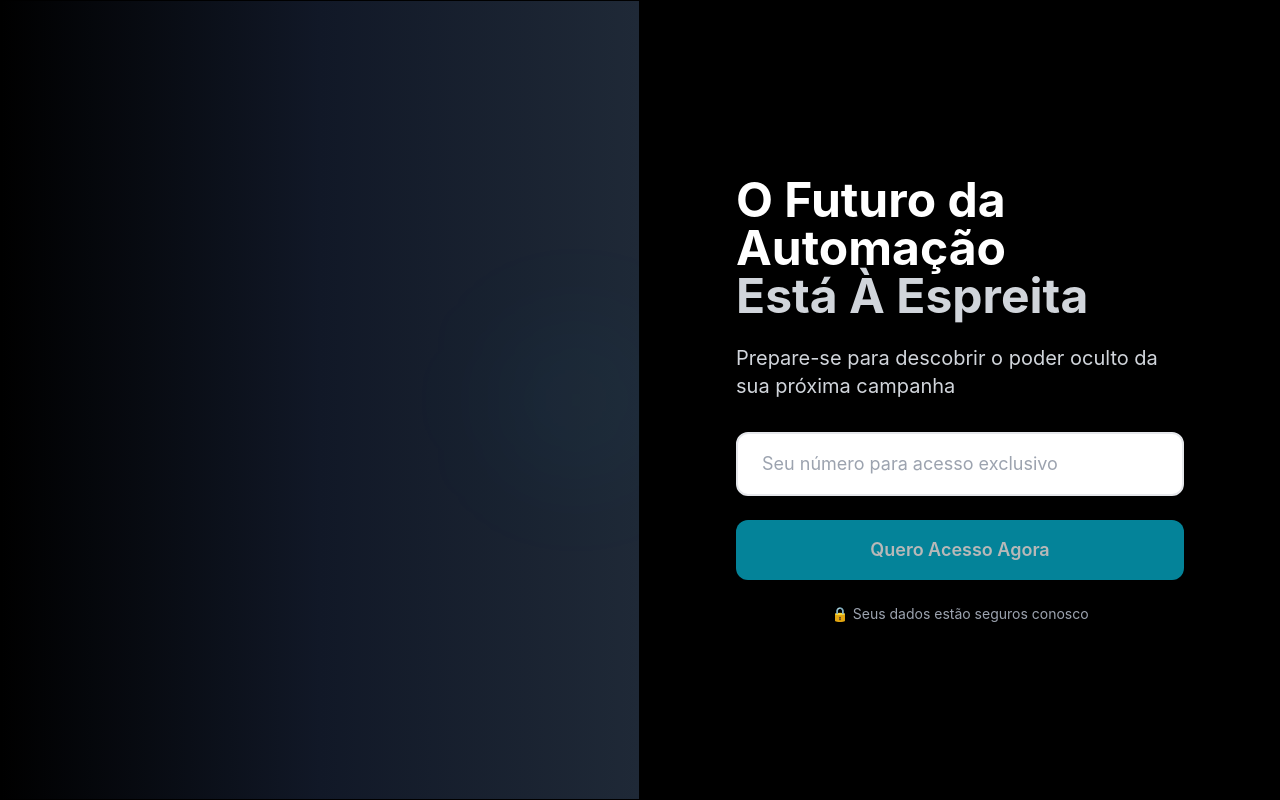
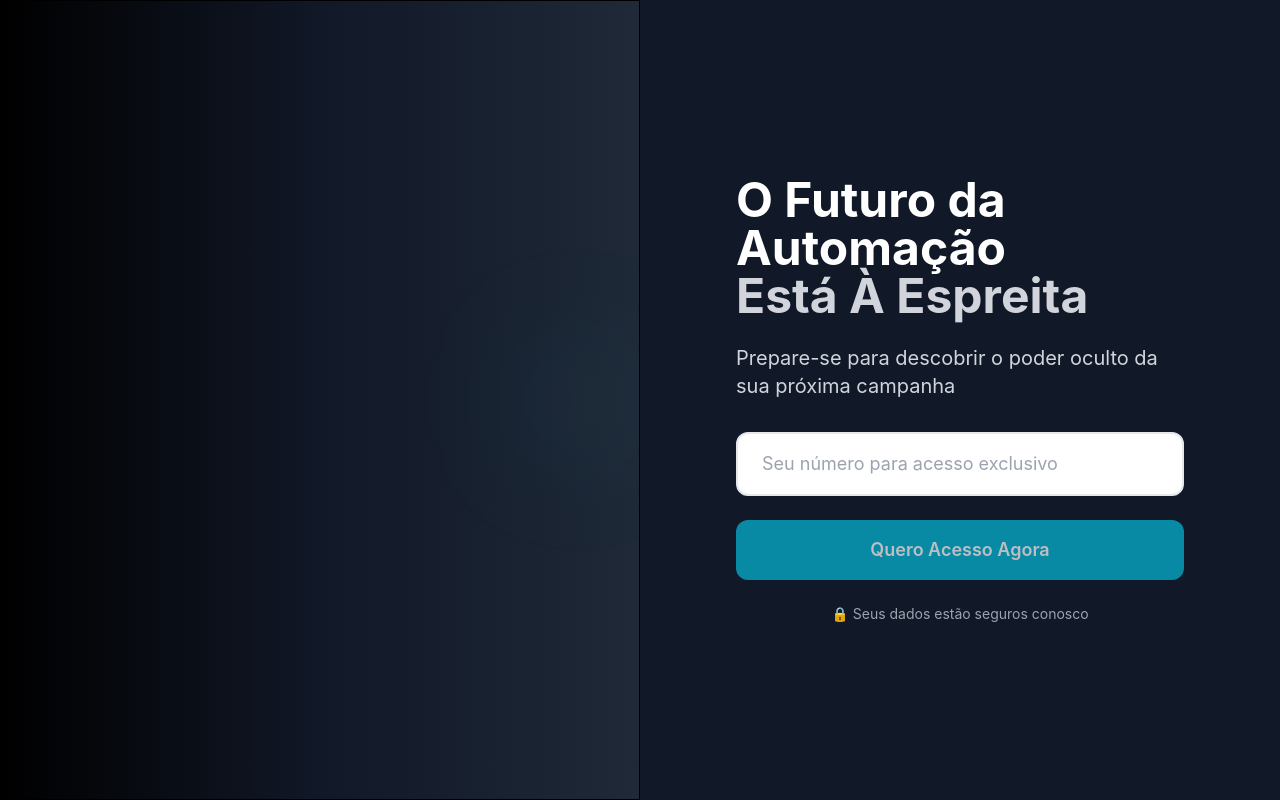
Before and after one commit to tiagoyoko/vibecodelp, a Next.js app: page / in a window 1280 px wide. Built offline with nearby package versions, Linux system fonts and the light colour scheme.

Commit message:
ainda é percebido uma diferenca...quero que fique igual

```diff
--- a/app/page.tsx
+++ b/app/page.tsx
@@ -61,7 +61,7 @@ export default function Page() {
 
             {/* Right Half - Light Content Section */}
             <div
-                className="lg:w-1/2 flex items-center justify-center p-8 lg:p-16 min-h-[50vh] lg:min-h-screen bg-[#000000] border-[#000000] border"
+                className="lg:w-1/2 flex items-center justify-center p-8 lg:p-16 min-h-[50vh] lg:min-h-screen bg-gray-900"
                 data-oid="mzr19b0"
             >
                 <div
```
